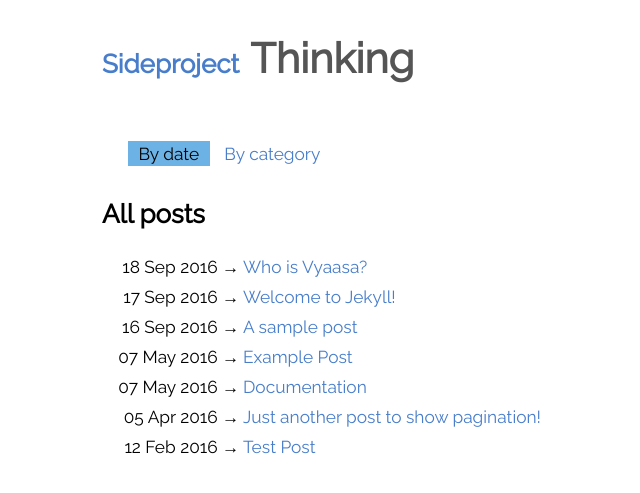
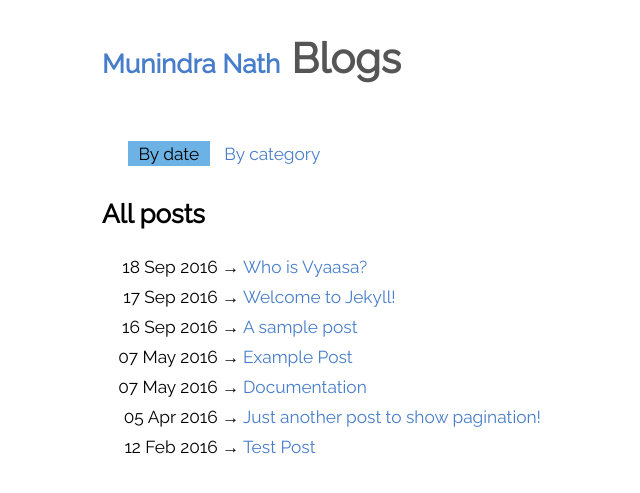
Before and after one commit to sideprojectme/blog, a Jekyll site: the page built from index.html, in a window 1280 px wide. Shown: the top 493 px of the page, without its empty margins (213-853 px from the left). Built offline with Jekyll 4.4.1, drawn with Linux system fonts in a browser that asks for light colours.

Commit message:
Update header.html

```diff
--- a/_includes/header.html
+++ b/_includes/header.html
@@ -1,6 +1,6 @@
 <header class="masthead">
    <nav>
-        <h2 class="home-title"><a href="/">Sideproject&nbsp;</a></h2>
-        <h1 ><a href="{{site.baseurl}}/">Thinking</a></h1>
+        <h2 class="home-title"><a href="/">Munindra Nath&nbsp;</a></h2>
+        <h1 ><a href="{{site.baseurl}}/">Blogs</a></h1>
     </nav>
 </header>
```
